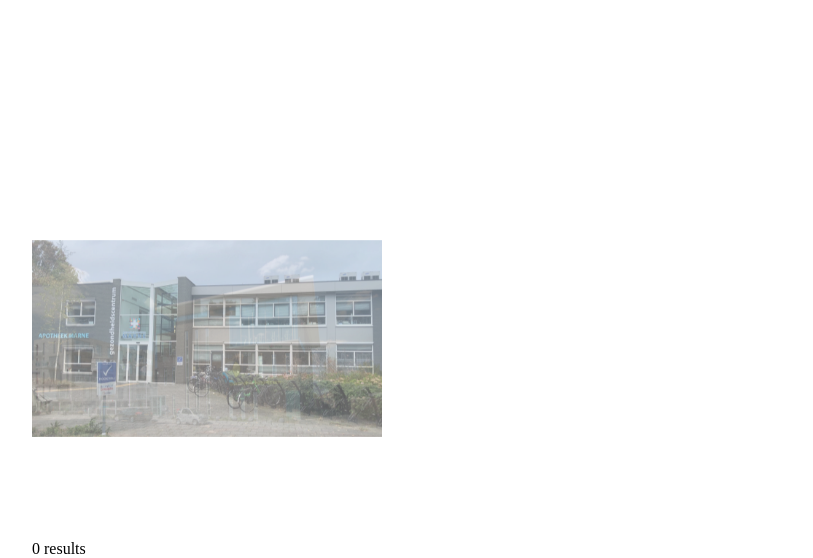
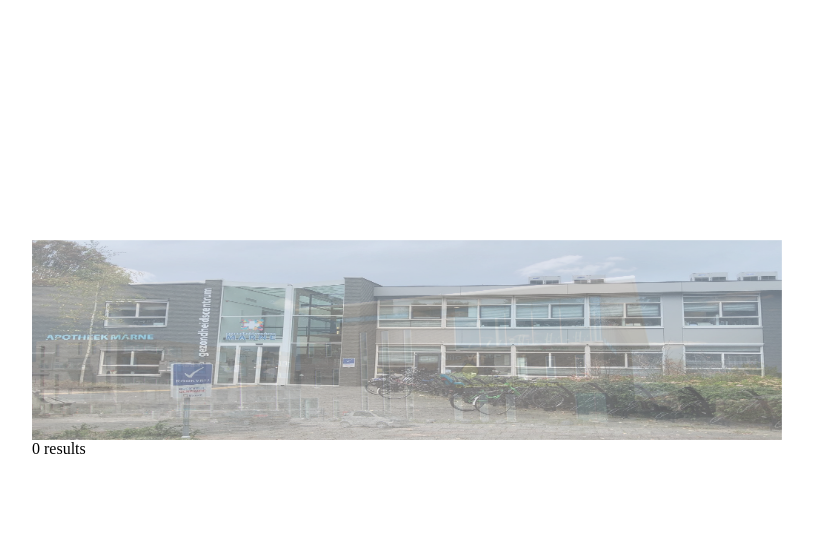
Before and after one commit to Daan7777/apotheeker-website, a PHP site: page / in a window 1280 px wide. Shown: the part 450-1008 px from the top of the page, without its empty margins (96-909 px from the left). After the commit the page ends 904 px from the top, so only its background shows below. Run offline with PHP 8.4, Linux system fonts and the light colour scheme; data that the repository does not hold is empty.

Commit message:
slideshow aangepast

```diff
--- a/CSS/commonstyle.css
+++ b/CSS/commonstyle.css
@@ -75,11 +75,15 @@ a:link {
     margin-left: 60px;
   }
 
-.fling-minislide {width:350px; height:300px; overflow:hidden; position:relative; }
-.fling-minislide img{ position:absolute; animation:fling-minislide 20s infinite; opacity:0; width: 100%; height: auto;}
+.fling-minislide {width:750px; height:200px; overflow:hidden; position:relative; }
+.fling-minislide img{ position:absolute; animation:fling-minislide 20s infinite; opacity:0; width: 750px; height: 200px;}
 
 @keyframes fling-minislide {25%{opacity:1;} 40%{opacity:0;}}
 .fling-minislide img:nth-child(4){animation-delay:0s;}
 .fling-minislide img:nth-child(3){animation-delay:5s;}
 .fling-minislide img:nth-child(2){animation-delay:10s;}
 .fling-minislide img:nth-child(1){animation-delay:15s;}
+
+  .fling-minislide{
+
+  }
```
